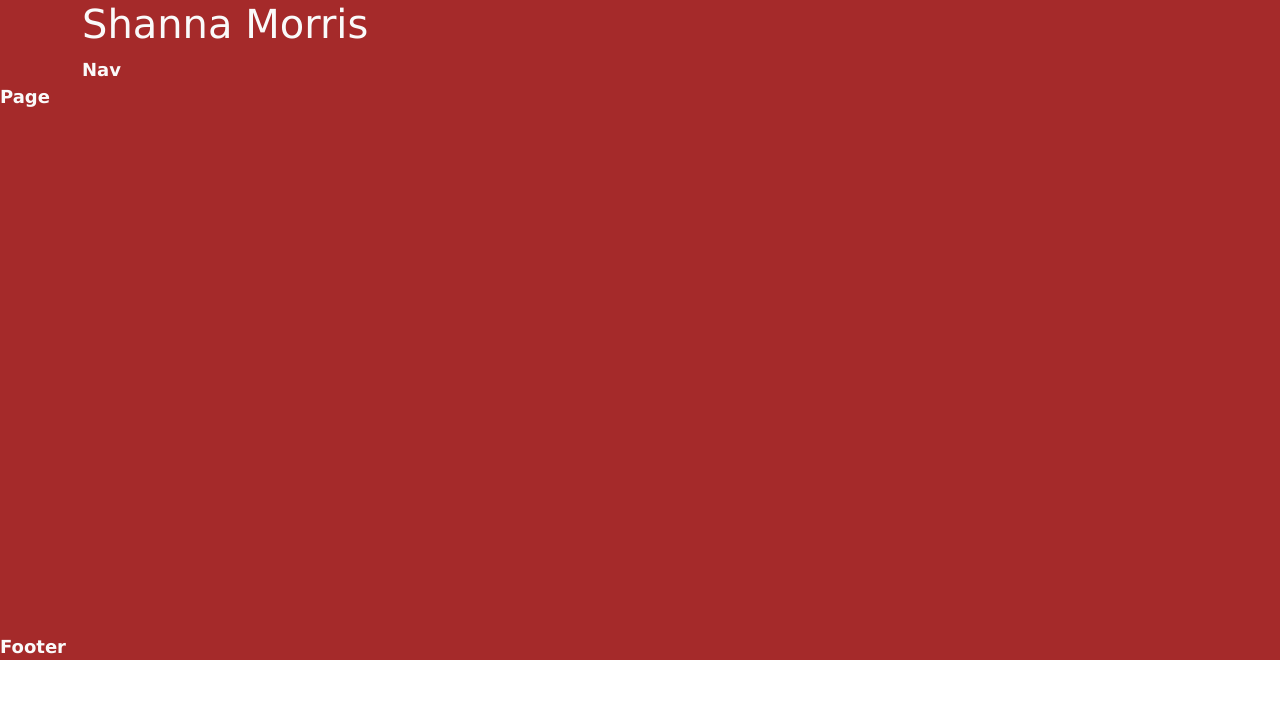
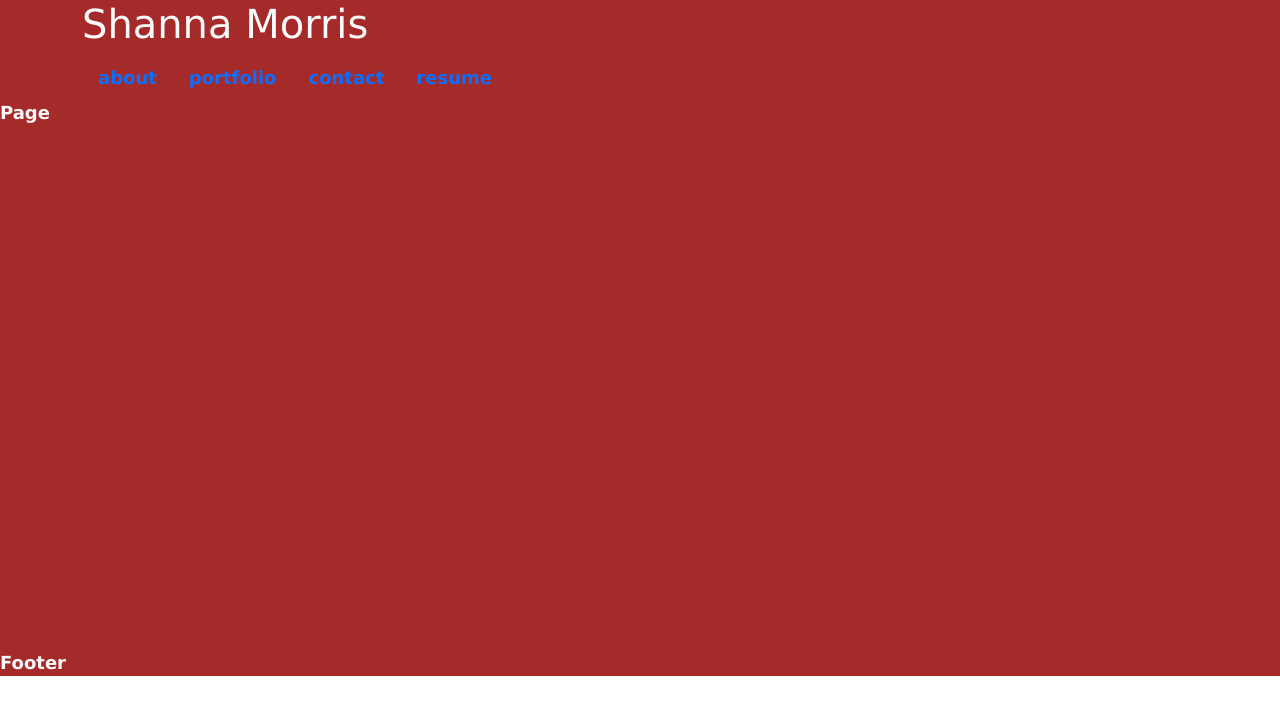
Before and after one commit to ShannaRenee/React-Portfolio, a React (Create React App) app in the folder react-portfolio/: page / in a window 1280 px wide. Shown: the top 714 px of the page. Built offline with nearby package versions, Linux system fonts and the light colour scheme.

Commit message:
added styling to the header

```diff
--- a/react-portfolio/src/components/Nav/index.js
+++ b/react-portfolio/src/components/Nav/index.js
@@ -2,7 +2,18 @@
 
 const Nav = ({pages, currentPage, setCurrentPage}) => {
   return (
-    <div>Nav</div>
+    <nav className='nav d-flex justify-content-between-align-items-center'>
+        {pages.map(page => (
+            <a
+            href='/#'
+            key={page}
+            className={`nav-link ${page === currentPage && 'active'}`}
+            onClick={() => setCurrentPage(page)}
+            >
+                {page}
+            </a>
+        ))}
+    </nav>
   )
 }
 
--- a/react-portfolio/src/index.css
+++ b/react-portfolio/src/index.css
@@ -26,3 +26,8 @@
 main {
   min-height: calc(100vh - 250px);
 }
+
+a {
+  text-decoration: none;
+  color: var(--light);
+}
```
